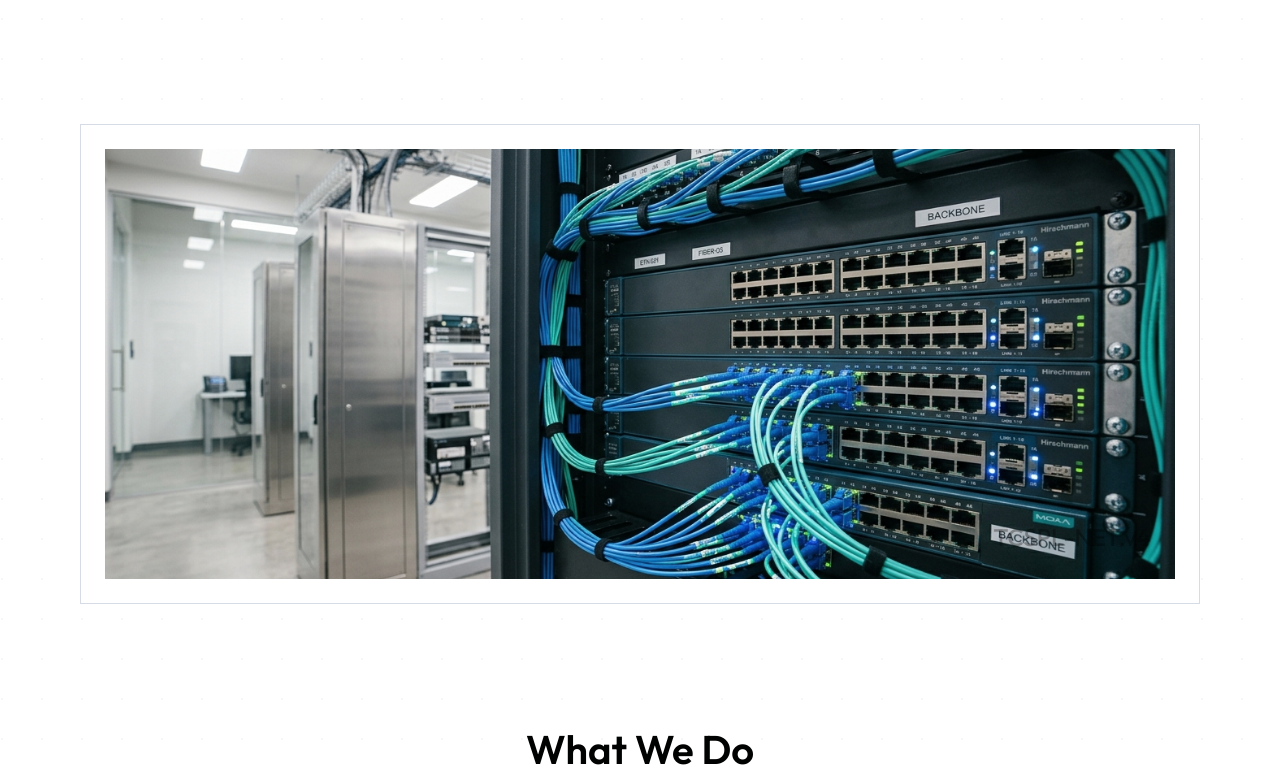
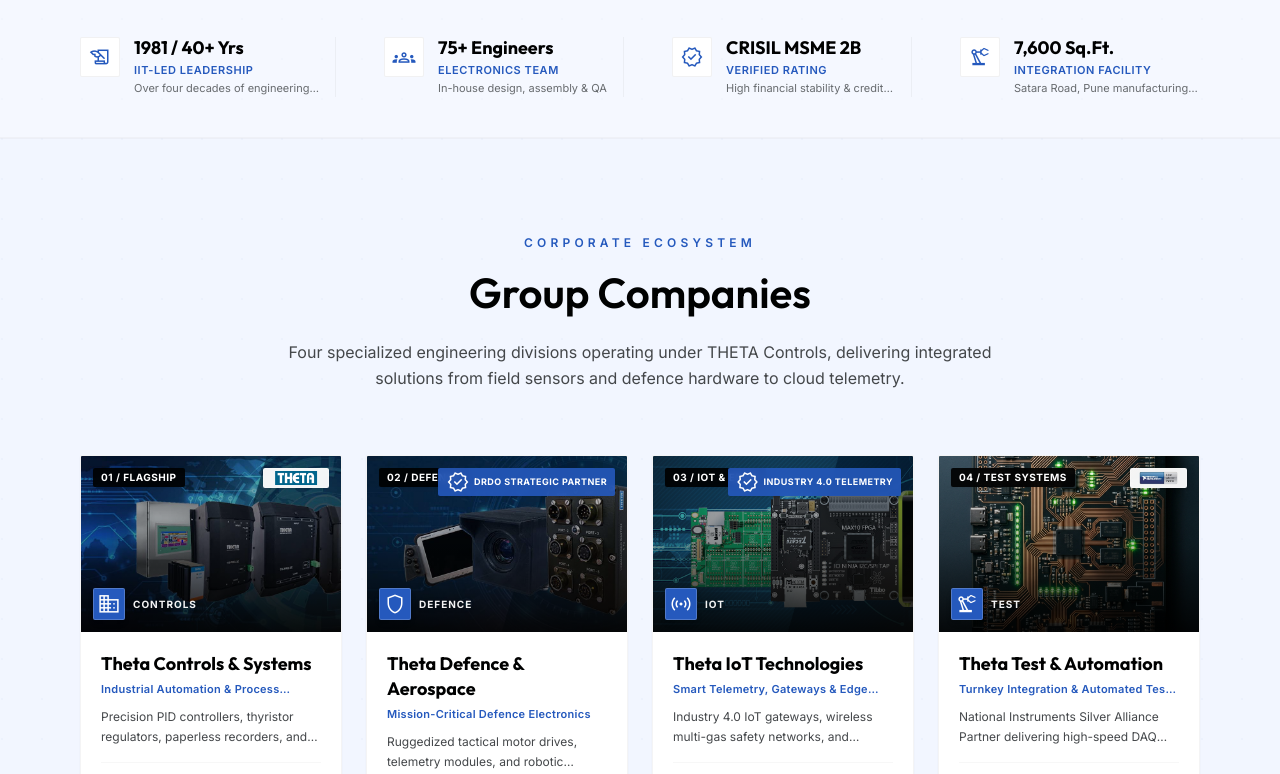
Before and after one commit to vrushabh-digraje/Theta, a React (Vite) app: page / in a window 1280 px wide. Shown: the part 1200-1974 px from the top of the page. Built offline with nearby package versions, Linux system fonts and the light colour scheme.

Commit message:
Streamline Homepage: drop redundant sections, compact credibility bar, remove telemetry visual, and preserve FAQ SEO schema

```diff
--- a/src/components/Hero.tsx
+++ b/src/components/Hero.tsx
@@ -1,8 +1,7 @@
-import { useEffect, useRef, useState } from 'react';
+import { useEffect, useState } from 'react';
 import { Link } from 'react-router-dom';
 import { Reveal } from './Reveal';
 
-import heroImg from '../assets/images/hero_network_switch.jpg';
 import whoImg from '../assets/images/WHO_WE_ARE.jpg';
 import ds1Img from '../assets/images/hero_DS1.jpg';
 import inet1Img from '../assets/images/hero_INet1.jpg';
@@ -17,13 +16,11 @@ const slideshowImages = [
 ];
 
 /**
- * Hero component rendering three separate sections:
+ * Hero component rendering:
  * Section 1: Full-bleed (edge-to-edge) sliding background slideshow with left-aligned corporate copy content.
  * Section 2: "Who We Are" grid split block (left-aligned circuit image, right-aligned corporate answer copy).
- * Section 3: Widescreen framed telemetry hardware visual (hero_network_switch.jpg) constrained to margins.
  */
 export const Hero: React.FC = () => {
-  const svgRef = useRef<SVGSVGElement | null>(null);
   const [currentSlide, setCurrentSlide] = useState(0);
   const [isPaused, setIsPaused] = useState(false);
 
@@ -35,19 +32,6 @@ export const Hero: React.FC = () => {
     }, 5500);
     return () => clearInterval(timer);
   }, [isPaused]);
-
-  // Implement the mouse move parallax effect for background SVGs in section 3
-  useEffect(() => {
-    const handleMouseMove = (e: MouseEvent) => {
-      if (!svgRef.current) return;
-      const moveX = (e.clientX - window.innerWidth / 2) / 100;
-      const moveY = (e.clientY - window.innerHeight / 2) / 100;
-      svgRef.current.style.transform = `translate(${moveX}px, ${moveY}px)`;
-    };
-
-    window.addEventListener('mousemove', handleMouseMove);
-    return () => window.removeEventListener('mousemove', handleMouseMove);
-  }, []);
 
   return (
     <>
@@ -123,7 +107,7 @@ export const Hero: React.FC = () => {
       </div>
 
       {/* SECTION 2: "Who We Are" Grid split block */}
-      <div id="who-we-are" className="max-w-[1440px] mx-auto px-frame-margin mt-32 pt-8 pb-28 grid grid-cols-1 md:grid-cols-12 gap-12 items-center">
+      <div id="who-we-are" className="max-w-[1440px] mx-auto px-frame-margin mt-16 sm:mt-24 pt-4 pb-16 sm:pb-20 grid grid-cols-1 md:grid-cols-12 gap-10 lg:gap-12 items-center">
 
         {/* Left Side: Visual Image representation (cols 1 to 6) */}
         <Reveal className="md:col-span-6 relative premium-frame overflow-hidden bg-surface-container-low select-none">
@@ -154,66 +138,6 @@ export const Hero: React.FC = () => {
         </Reveal>
 
       </div>
-
-      {/* SECTION 3: Standard Constrained Telemetry Switchboard Visual */}
-      <div className="max-w-[1440px] mx-auto px-frame-margin mt-12 pb-16 relative">
-        {/* Background Parallax SVG Graphics */}
-        <div className="absolute inset-0 pointer-events-none opacity-15 overflow-hidden">
-          <svg
-            ref={svgRef}
-            className="w-full h-full transition-transform duration-300 ease-out"
-            fill="none"
-            viewBox="0 0 1440 800"
-            xmlns="http://www.w3.org/2000/svg"
-          >
-            <circle
-              className="text-secondary line-draw"
-              cx="1200"
-              cy="200"
-              r="300"
-              stroke="currentColor"
-              strokeWidth="0.5"
-            />
-            <path
-              className="text-secondary line-draw"
-              d="M-100 400L400 400M600 100V700"
-              stroke="currentColor"
-              strokeWidth="0.5"
-            />
-            <rect
-              className="text-secondary line-draw"
-              height="600"
-              stroke="currentColor"
-              strokeDasharray="8 8"
-              strokeWidth="0.5"
-              width="1240"
-              x="100"
-              y="100"
-            />
-          </svg>
-        </div>
-
-        {/* Switchboard Image Visual */}
-        <div className="relative w-full aspect-[21/9] premium-frame bg-surface-container-low group fade-in">
-          <img
-            className="w-full h-full object-cover grayscale-[0.1] group-hover:scale-102 transition-transform duration-[2000ms] ease-out select-none"
-            src={heroImg}
-            alt="Premium Industrial Electronics Switchboard Hardware"
-          />
-
-          {/* Inner Border Frame */}
-          <div className="absolute inset-0 border-[12px] sm:border-[24px] border-surface-container-lowest pointer-events-none"></div>
-
-
-
-          {/* Device Marker */}
-          <div className="absolute bottom-6 right-6 sm:bottom-12 sm:right-12 select-none bg-surface-container-lowest/80 sm:bg-transparent px-4 py-2 sm:p-0 rounded-md backdrop-blur-xs sm:backdrop-blur-none">
-            <span className="font-display text-[16px] sm:text-[24px] text-primary/30 font-medium">
-              TCSPL-NET.v4
-            </span>
-          </div>
-        </div>
-      </div>
     </>
   );
 };
--- a/src/components/StatsBar.tsx
+++ b/src/components/StatsBar.tsx
@@ -1,143 +1,82 @@
-import { FC, useState } from 'react';
+import type { FC } from 'react';
 import { Link } from 'react-router-dom';
+import { Reveal } from './Reveal';
 
-interface StatItem {
-  index: string;
+interface MetricItem {
+  value: string;
   label: string;
-  description: string;
+  detail: string;
+  icon: string;
   link: string;
 }
 
-const stats: StatItem[] = [
+const metrics: MetricItem[] = [
   {
-    index: '01',
-    label: 'IIT-Led Leadership & 30+ Years Experience',
-    description: 'Founded in 1981 and led by an IIT graduate, THETA brings over 30 years of instrumentation and automation expertise to every client project.',
+    value: '1981 / 40+ Yrs',
+    label: 'IIT-Led Leadership',
+    detail: 'Over four decades of engineering precision',
+    icon: 'history_edu',
     link: '/contact',
   },
   {
-    index: '02',
-    label: '75-Member Expert Team (Electronics Graduates)',
-    description: 'Our 75-member team of electronics engineering graduates designs, builds, and supports automation systems in-house, ensuring quality control at every stage.',
+    value: '75+ Engineers',
+    label: 'Electronics Team',
+    detail: 'In-house design, assembly & QA',
+    icon: 'groups',
     link: '/careers',
   },
   {
-    index: '03',
-    label: 'Crisil MSME 2B Rated Company',
-    description: 'THETA holds a Crisil MSME 2B rating, reflecting strong financial stability and creditworthiness — a trust signal industrial buyers can verify before engaging us.',
+    value: 'CRISIL MSME 2B',
+    label: 'Verified Rating',
+    detail: 'High financial stability & creditworthiness',
+    icon: 'verified',
     link: '/contact',
   },
   {
-    index: '04',
-    label: '7,600 sq.ft. Manufacturing & Integration Facility',
-    description: 'Our 7,600 sq.ft. manufacturing and integration facility in Pune houses the equipment and workflows needed to design, build, and test solutions in-house.',
-    link: '/gallery',
+    value: '7,600 Sq.Ft.',
+    label: 'Integration Facility',
+    detail: 'Satara Road, Pune manufacturing plant',
+    icon: 'precision_manufacturing',
+    link: '/contact',
   },
 ];
 
 /**
- * StatsBar component presenting Section 3 (Why Choose THETA Controls).
- * Reconstructed into a premium, interactive split spotlight layout (selector list on left,
- * dynamic detail board on right), completely eliminating the card grid design.
+ * Compact, single-row credibility metric strip.
+ * Replaces the tall 650px spotlight box with an ultra-sleek, 4-metric horizontal proof bar.
  */
-import { Reveal } from './Reveal';
-
 export const StatsBar: FC = () => {
-  const [activeIdx, setActiveIdx] = useState<number>(0);
-
   return (
-    <section className="bg-surface-container border-y border-outline-variant/15 py-20 relative z-10">
-      <div className="max-w-[1440px] mx-auto px-frame-margin">
-
-        {/* Section Header with Reveal */}
+    <section className="bg-surface-container-low/60 border-y border-outline-variant/15 py-8 sm:py-10 relative z-10">
+      <div className="max-w-[1440px] mx-auto px-4 sm:px-6 lg:px-frame-margin">
         <Reveal>
-          <div className="w-full px-4 sm:px-6 lg:px-8 mb-16 text-center max-w-4xl mx-auto">
-            <h2 className="font-display text-[28px] sm:text-[38px] lg:text-[44px] font-semibold text-primary mb-6 leading-tight select-none transition-all duration-500 hover:text-secondary hover:tracking-wide cursor-default">
-              Why Choose THETA Controls
-            </h2>
-            <p className="font-body text-sm sm:text-base text-on-surface-variant leading-relaxed">
-              Four decades of engineering discipline back every THETA solution — from leadership pedigree
-              to manufacturing scale, here's what sets us apart.
-            </p>
+          <div className="grid grid-cols-2 lg:grid-cols-4 gap-6 sm:gap-8 lg:divide-x divide-outline-variant/20">
+            {metrics.map((item, idx) => (
+              <Link
+                key={idx}
+                to={item.link}
+                className="group flex items-start gap-3.5 lg:px-4 first:lg:pl-0 last:lg:pr-0 transition-transform duration-200 hover:-translate-y-0.5 select-none"
+              >
+                <div className="w-10 h-10 rounded-xs bg-surface-container-lowest border border-outline-variant/25 flex items-center justify-center shrink-0 group-hover:border-secondary group-hover:bg-secondary/10 transition-colors">
+                  <span className="material-symbols-outlined text-[20px] text-secondary">
+                    {item.icon}
+                  </span>
+                </div>
+                <div className="flex flex-col min-w-0">
+                  <span className="font-display text-base sm:text-lg font-bold text-primary group-hover:text-secondary transition-colors leading-tight">
+                    {item.value}
+                  </span>
+                  <span className="font-body text-[11px] font-semibold text-secondary uppercase tracking-wider mt-0.5">
+                    {item.label}
+                  </span>
+                  <span className="font-body text-[11px] text-on-surface-variant/80 truncate mt-0.5 hidden sm:block">
+                    {item.detail}
+                  </span>
+                </div>
+              </Link>
+            ))}
           </div>
         </Reveal>
-
-        {/* Spotlight Layout with Reveal */}
-        <Reveal delay={0.1}>
-          <div className="grid grid-cols-1 lg:grid-cols-12 gap-8 items-stretch">
-
-          {/* Left Column: Interactive Selector List */}
-          <div className="lg:col-span-5 flex flex-col justify-center space-y-4">
-            {stats.map((stat, idx) => {
-              const isActive = activeIdx === idx;
-              return (
-                <button
-                  key={idx}
-                  onMouseEnter={() => setActiveIdx(idx)}
-                  onClick={() => setActiveIdx(idx)}
-                  className={`w-full text-left pl-6 py-4 border-l-4 transition-all duration-300 cursor-pointer select-none rounded-r-xs ${
-                    isActive
-                      ? 'border-secondary bg-surface-container-lowest shadow-xs translate-x-1'
-                      : 'border-transparent hover:border-secondary/40 hover:bg-surface-container-lowest/50'
-                  }`}
-                  aria-label={`Select point: ${stat.label}`}
-                >
-                  <span className={`font-body text-[10px] font-bold tracking-widest block mb-1.5 ${
-                    isActive ? 'text-secondary' : 'text-outline/75'
-                  }`}>
-                    {stat.index} / TRUST VALUE
-                  </span>
-                  <span className={`font-display text-base font-semibold transition-colors duration-300 block ${
-                    isActive ? 'text-secondary' : 'text-primary'
-                  }`}>
-                    {stat.label.split(' & ')[0].split(' (')[0].split(' Rated')[0].split(' Manufacturing')[0]}
-                  </span>
-                </button>
-              );
-            })}
-          </div>
-
-          {/* Right Column: Dynamic Spotlight Details Panel (No card format) */}
-          <div className="lg:col-span-7 flex flex-col justify-center bg-surface-container-lowest border border-outline-variant/15 p-8 sm:p-12 rounded-xs min-h-[260px] relative overflow-hidden">
-            {/* Subtle background tech grid overlay */}
-            <div className="absolute inset-0 pointer-events-none opacity-[0.03] technical-background bg-secondary/50"></div>
-
-            {stats.map((stat, idx) => {
-              if (idx !== activeIdx) return null;
-              return (
-                <div key={idx} className="flex flex-col text-left fade-in relative z-10">
-                  {/* Category Tag */}
-                  <span className="font-body text-[10px] font-bold text-secondary tracking-widest uppercase mb-3 select-none">
-                    ENGINEERING PEDIGREE
-                  </span>
-
-                  {/* Title (H3 with brand blue color) */}
-                  <h3 className="font-display text-2xl sm:text-3xl font-medium text-secondary mb-4 select-none">
-                    {stat.label}
-                  </h3>
-
-                  {/* Description */}
-                  <p className="font-body text-sm sm:text-base text-on-surface-variant leading-relaxed text-justify">
-                    {stat.description}
-                  </p>
-
-                  {/* Common Get in Touch CTA Button */}
-                  <Link
-                    to="/contact"
-                    className="bg-secondary text-on-secondary hover:bg-primary hover:text-white font-body text-[10px] sm:text-xs font-semibold px-6 sm:px-8 py-3.5 sm:py-4 tracking-widest transition-all duration-300 uppercase w-fit mt-8 flex items-center gap-2 select-none"
-                  >
-                    <span>GET IN TOUCH</span>
-                    <span className="material-symbols-outlined text-[16px]">
-                      arrow_forward
-                    </span>
-                  </Link>
-                </div>
-              );
-            })}
-          </div>
-        </div>
-      </Reveal>
-
       </div>
     </section>
   );
--- a/src/pages/Home.tsx
+++ b/src/pages/Home.tsx
@@ -1,44 +1,89 @@
 import Hero from '../components/Hero';
-import WhatWeDo from '../components/WhatWeDo';
 import StatsBar from '../components/StatsBar';
 import GroupCompanies from '../components/GroupCompanies';
-import Industries from '../components/Industries';
 import Partners from '../components/Partners';
-import NotableProjects from '../components/NotableProjects';
-import FAQ from '../components/FAQ';
 import ContactCTA from '../components/ContactCTA';
 
+// Structured FAQ Schema for SEO crawlers (Schema.org FAQPage)
+const faqSchema = {
+  '@context': 'https://schema.org',
+  '@type': 'FAQPage',
+  mainEntity: [
+    {
+      '@type': 'Question',
+      name: 'What industries does THETA Controls serve?',
+      acceptedAnswer: {
+        '@type': 'Answer',
+        text: 'THETA Controls serves oil & gas, chemical, manufacturing, defence, and smart city sectors, providing process control instruments, industrial networking, automation systems, and IoT solutions.',
+      },
+    },
+    {
+      '@type': 'Question',
+      name: 'Where is THETA Controls located?',
+      acceptedAnswer: {
+        '@type': 'Answer',
+        text: 'THETA Controls is headquartered at 1 Electronic Estate, Unit 1, near City Pride Theatre, Satara Road, Pune, Maharashtra 411009 with a 7,600 sq.ft. manufacturing and integration facility.',
+      },
+    },
+    {
+      '@type': 'Question',
+      name: 'What products does THETA Controls manufacture?',
+      acceptedAnswer: {
+        '@type': 'Answer',
+        text: 'THETA manufactures process control instruments, PC-based automation systems, industrial networking equipment, defence electronics, and IoT gateways, including PID temperature controllers, paperless recorders, and thyristor power controllers.',
+      },
+    },
+    {
+      '@type': 'Question',
+      name: 'Is THETA Controls an IIT-led company?',
+      acceptedAnswer: {
+        '@type': 'Answer',
+        text: 'Yes, THETA Controls was founded in 1981 and is led by an IIT graduate with over three decades of experience, backed by a 75-member engineering team and a CRISIL MSME 2B rating.',
+      },
+    },
+    {
+      '@type': 'Question',
+      name: 'Does THETA Controls work with government or defence organizations?',
+      acceptedAnswer: {
+        '@type': 'Answer',
+        text: "Yes, THETA Controls has contributed to controller and instrument development for DRDO and subsystem development for the ROV 'Daksh'.",
+      },
+    },
+  ],
+};
+
 /**
- * Home page component bundling all SEO-compliant sections.
+ * Streamlined Homepage:
+ * 1. Hero (Slideshow + Who We Are)
+ * 2. StatsBar (Compact 1-row credibility metric strip)
+ * 3. Group Companies (Core corporate divisions)
+ * 4. Partners (Technology principals: NI, Belden, Hirschmann, etc.)
+ * 5. ContactCTA (Sales & inquiry banner)
+ *
+ * Preserves Google FAQPage Schema.org structured data in head for search crawlers.
  */
 export const Home = () => {
   return (
     <>
-      {/* Core split layout hero block */}
+      {/* Search Engine Structured Data */}
+      <script
+        type="application/ld+json"
+        dangerouslySetInnerHTML={{ __html: JSON.stringify(faqSchema) }}
+      />
+
+      {/* 1. Core Hero & Who We Are Block */}
       <Hero />
 
-      {/* What We Do grid section */}
-      <WhatWeDo />
-
-      {/* Why Choose THETA Controls stats bar */}
+      {/* 2. Compact 1-Row Credibility & Trust Metric Strip */}
       <StatsBar />
 
-      {/* Group Companies corporate ecosystem */}
+      {/* 3. Group Companies Corporate Ecosystem */}
       <GroupCompanies />
 
-      {/* Notable Projects & Defence Track Record section */}
-      <NotableProjects />
-
-      {/* Industries We Serve section */}
-      <Industries />
-
-      {/* Partners & Technology Alliances section */}
+      {/* 4. Technology Principals & Global Alliances */}
       <Partners />
 
-      {/* Frequently Asked Questions section */}
-      <FAQ />
-
-      {/* Contact Call-to-Action section */}
+      {/* 5. Contact Call-to-Action */}
       <ContactCTA />
     </>
   );
```
